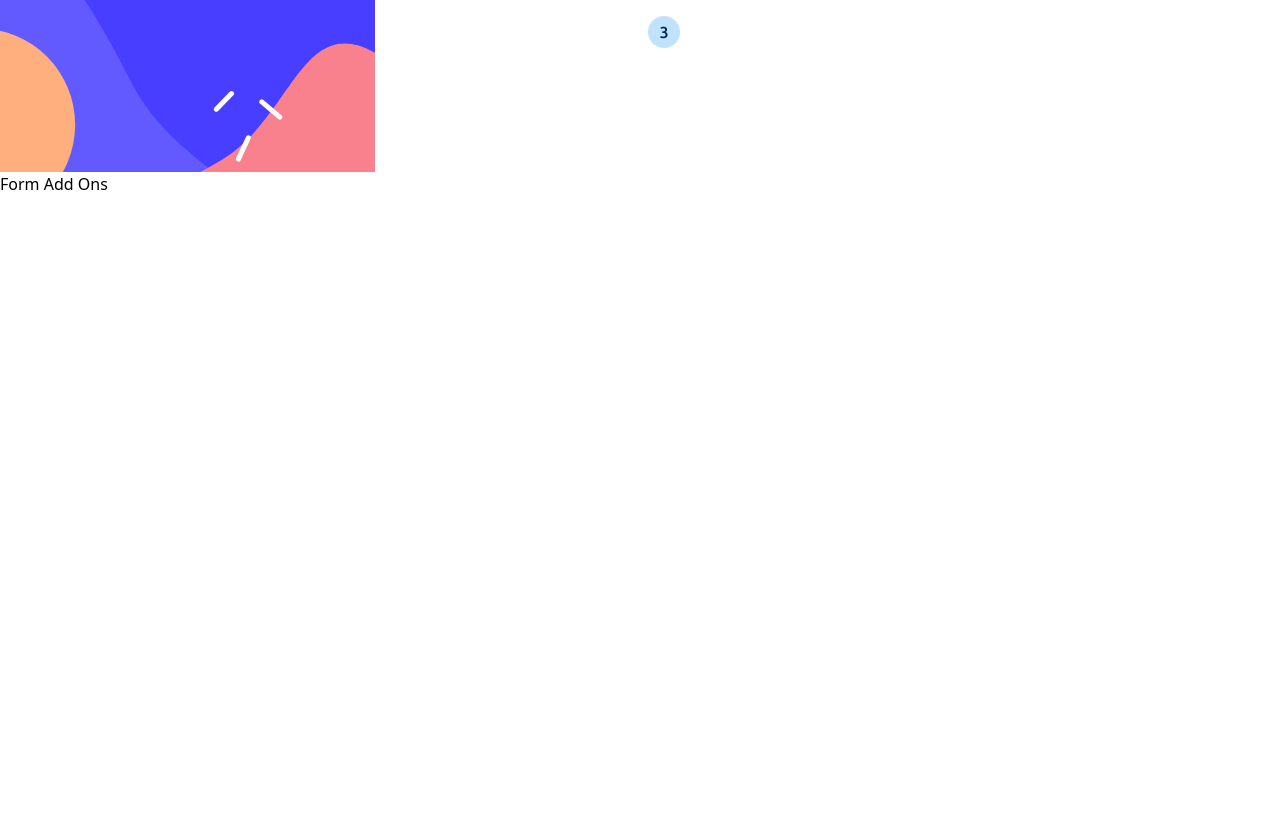
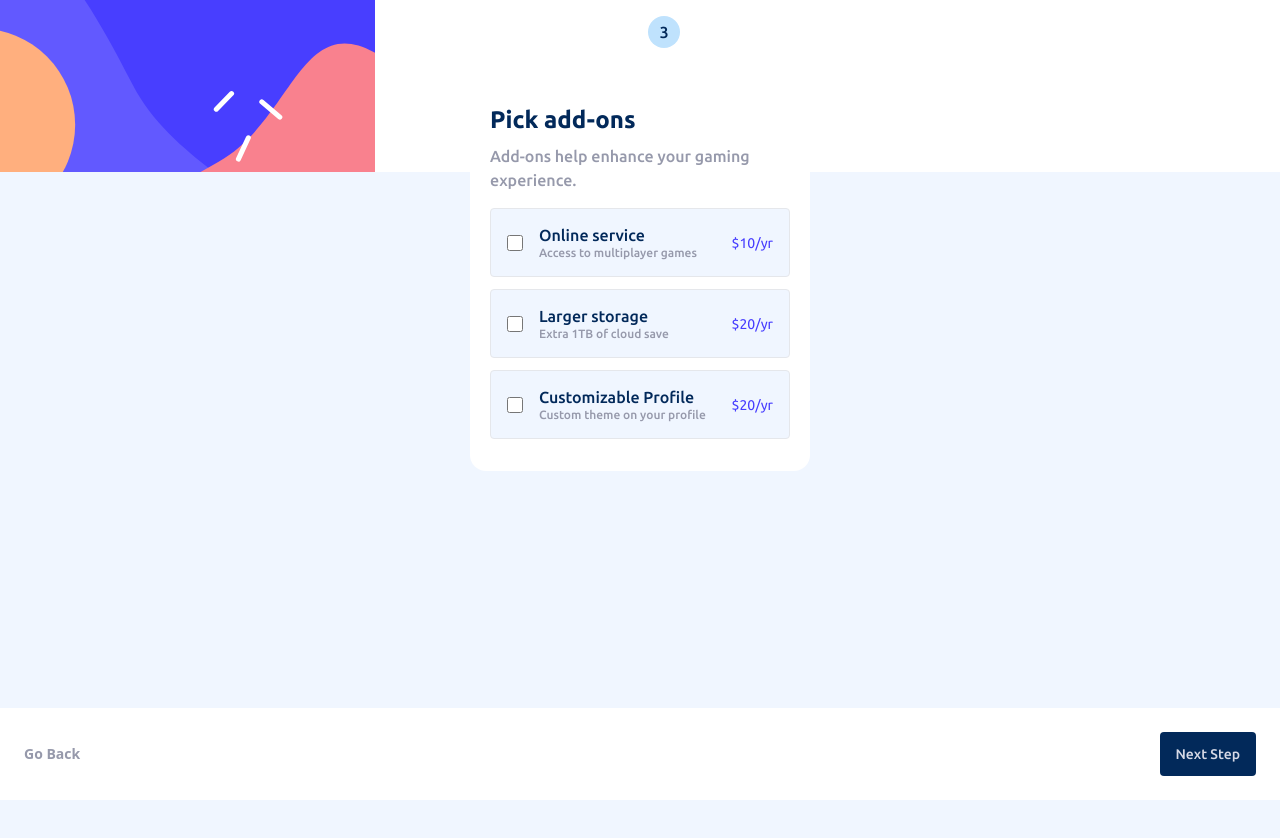
Before and after one commit to jowix311/multi-step-form, a React (Vite) app: page /select-plan in a window 1280 px wide. Both pictures are taken after a click on the button "Next Step". Shown: the top 838 px of the page. Before the commit the page ends 800 px from the top, so only its background shows below. Built offline with nearby package versions, Linux system fonts and the light colour scheme.

Commit message:
step 3 - added logic, form, slice

```diff
--- a/src/components/form-add-ons/FormAddOns.tsx
+++ b/src/components/form-add-ons/FormAddOns.tsx
@@ -1,5 +1,119 @@
-const FormAddOns = () => {
-    return <p>Form Add Ons</p>
+// import InputRadioCustom from "../input-radio-custom/InputRadioCustom.tsx";
+// import iconAdvanced from "../../assets/icon-advanced.svg";
+// import { NavLink } from "react-router-dom";
+// import { RoutePath } from "../../main.tsx";
+// import { useForm } from "react-hook-form";
+
+import { NavLink, useNavigate } from "react-router-dom";
+
+interface IFormAddons {
+  onlineService: string;
+  largerStorage: string;
+  customizableProfile: string;
 }
 
+import { useForm } from "react-hook-form";
+
+enum ADD_ONS {
+  ONLINE_SERVICE = "onlineService",
+  LARGER_STORAGE = "largerStorage",
+  CUSTOMIZABLE_PROFILE = "customizableProfile",
+}
+
+import InputCheckboxCustom from "../input-checkbox-custom/InputCheckboxCustom.tsx";
+import { RoutePath } from "../../main.tsx";
+import { useAppDispatch, useAppSelector } from "../../store/hooks.ts";
+import { ChangeEvent } from "react";
+import { setAddOns } from "../../store/add-ons/add-ons.reducer.ts";
+
+const FormAddOns = () => {
+  const state = useAppSelector((state) => state.selectAddOns);
+  const planState = useAppSelector((state) => state.selectPlan);
+  const { handleSubmit, register } = useForm<IFormAddons>();
+  const dispatch = useAppDispatch();
+  const navigate = useNavigate();
+  const onSubmit = () => {
+    navigate(RoutePath.STEP_4);
+  };
+
+  const handleChange = (event: ChangeEvent<HTMLInputElement>) => {
+    const { name } = event.target;
+    dispatch(setAddOns({ ...state, [name]: event.target.checked }));
+  };
+
+  return (
+    <div className="flex h-screen bg-magnolia">
+      <form onSubmit={handleSubmit(onSubmit)} noValidate={true}>
+        <div className="absolute left-0 right-0 top-20 z-10 m-auto w-[340px] rounded-2xl bg-white p-5 pt-6">
+          <h1 className="mb-2 font-ubuntu text-2xl font-bold text-marineBlue">
+            Pick add-ons
+          </h1>
+          <p className="mb-4 font-ubuntu font-medium text-coolGray">
+            Add-ons help enhance your gaming experience.
+          </p>
+
+          <InputCheckboxCustom
+            spacing="mb-3"
+            id={ADD_ONS.ONLINE_SERVICE}
+            name={ADD_ONS.ONLINE_SERVICE}
+            value={ADD_ONS.ONLINE_SERVICE}
+            label="Online service"
+            rate={planState.isMonthly ? "$1/mo" : "$10/yr"}
+            promoMessage="Access to multiplayer games"
+            isChecked={state.onlineService}
+            onChange={handleChange}
+            register={{
+              ...register("onlineService"),
+            }}
+          />
+          <InputCheckboxCustom
+            spacing="mb-3"
+            id={ADD_ONS.LARGER_STORAGE}
+            name={ADD_ONS.LARGER_STORAGE}
+            value={ADD_ONS.LARGER_STORAGE}
+            label="Larger storage"
+            rate={planState.isMonthly ? "$2/mo" : "$20/yr"}
+            promoMessage="Extra 1TB of cloud save"
+            isChecked={state.largerStorage}
+            onChange={handleChange}
+            register={{
+              ...register("largerStorage"),
+            }}
+          />
+
+          <InputCheckboxCustom
+            spacing="mb-3"
+            id={ADD_ONS.CUSTOMIZABLE_PROFILE}
+            name={ADD_ONS.CUSTOMIZABLE_PROFILE}
+            value={ADD_ONS.CUSTOMIZABLE_PROFILE}
+            label="Customizable Profile"
+            rate={planState.isMonthly ? "$2/mo" : "$20/yr"}
+            promoMessage="Custom theme on your profile"
+            isChecked={state.customizableProfile}
+            onChange={handleChange}
+            register={{
+              ...register("customizableProfile"),
+            }}
+          />
+        </div>
+
+        <div className="absolute bottom-0 left-0 right-0 flex justify-between bg-white p-6">
+          <NavLink
+            to={RoutePath.STEP_2}
+            className="flex items-center text-sm font-bold text-coolGray"
+          >
+            Go Back
+          </NavLink>
+          <button
+            type="submit"
+            className="rounded bg-marineBlue p-3 pl-4 pr-4 font-ubuntu text-sm font-medium text-lightGray hover:text-white"
+          >
+            Next Step
+          </button>
+        </div>
+      </form>
+    </div>
+  );
+};
+
 export default FormAddOns;
--- a/src/components/form-toggle/FormToggle.tsx
+++ b/src/components/form-toggle/FormToggle.tsx
@@ -41,6 +41,7 @@ const FormToggle: FunctionComponent<IFormToggle> = ({
       <div className="flex items-center" role="switch" onClick={handleToggle}>
         <div className=" h-4 w-8 rounded-xl bg-marineBlue p-1">
           <div
+            key={Math.random() + "23123"}
             className={`relative h-full w-2 rounded-full bg-white transition duration-[10000] ${
               !flag && "translate-x-[200%]"
             }`} //@todo: animation not working need to find way
--- /dev/null
+++ b/src/components/input-checkbox-custom/InputCheckboxCustom.tsx
@@ -0,0 +1,60 @@
+import { ChangeEvent } from "react";
+import { FieldErrors } from "react-hook-form";
+
+interface InputCheckboxProps {
+  spacing?: string;
+  label: string;
+  id: string;
+  name: string;
+  value?: string;
+  isChecked: boolean;
+  rate: string;
+  promoMessage?: string;
+  onChange?: (event: ChangeEvent<HTMLInputElement>) => void;
+  register: object;
+  errors?: FieldErrors;
+  options?: object;
+}
+
+const InputCheckboxCustom = ({
+  spacing,
+  label,
+  rate,
+  register,
+  isChecked,
+  promoMessage,
+  ...otherProps
+}: InputCheckboxProps) => {
+  return (
+    <div
+      className={`grid grid-cols-[min-content_1fr] items-center gap-4 rounded border bg-magnolia p-4 ${
+        isChecked && "border-purplishBlue"
+      } ${spacing}`}
+    >
+      <input
+        {...register}
+        {...otherProps}
+        className="h-4 w-4 rounded   border border-lightGray text-blue-600 accent-purplishBlue focus:ring-2 focus:ring-blue-500 dark:border-gray-600 dark:bg-gray-700 dark:ring-offset-gray-800 dark:focus:ring-blue-600"
+        type="checkbox"
+        checked={isChecked}
+      />
+      <label htmlFor="my-check">
+        <div className="grid grid-cols-[auto_1fr] items-center">
+          <div>
+            <p className="font-ubuntu text-base font-medium leading-tight text-marineBlue">
+              {label}
+            </p>
+            <p className="font-ubuntu text-xs font-medium leading-tight text-coolGray">
+              {promoMessage}
+            </p>
+          </div>
+          <p className="text-right font-ubuntu text-sm text-purplishBlue">
+            {rate}
+          </p>
+        </div>
+      </label>
+    </div>
+  );
+};
+
+export default InputCheckboxCustom;
--- a/src/components/input-radio-custom/InputRadioCustom.tsx
+++ b/src/components/input-radio-custom/InputRadioCustom.tsx
@@ -32,7 +32,7 @@ const InputRadioCustom = ({
     <div className={`basis-full ${spacing}`}>
       <label
         htmlFor={otherProps.id}
-        className={`mb-1 grid auto-cols-min grid-cols-[min-content_1fr] gap-x-2 rounded border border-lightGray p-3 font-ubuntu text-xs font-bold text-marineBlue ${
+        className={`mb-1 grid auto-cols-min grid-cols-[min-content_1fr] gap-x-1 rounded border border-lightGray p-3 font-ubuntu text-xs font-bold text-marineBlue ${
           isSelected ? "border-purplishBlue bg-magnolia" : ""
         }`}
       >
@@ -47,7 +47,7 @@ const InputRadioCustom = ({
           <p className="font-ubuntu text-base font-medium text-marineBlue">
             {label}
           </p>
-          <p className="font-ubuntu text-sm font-normal text-coolGray">
+          <p className="font-ubuntu text-xs font-normal text-coolGray">
             {rate}
           </p>
           {promoMessage && (
--- /dev/null
+++ b/src/store/add-ons/add-ons.reducer.ts
@@ -0,0 +1,35 @@
+import { createSlice, PayloadAction } from "@reduxjs/toolkit";
+import { RootState } from "../store.ts";
+
+interface SelectAddOns {
+  onlineService: boolean;
+  largerStorage: boolean;
+  customizableProfile: boolean;
+}
+
+const initialState: SelectAddOns = {
+  onlineService: false,
+  largerStorage: false,
+  customizableProfile: false,
+};
+
+export const selectAddOnsSlice = createSlice({
+  name: "add-ons",
+  initialState,
+  reducers: {
+    setAddOns: (state, action: PayloadAction<SelectAddOns>) => {
+      const { onlineService, largerStorage, customizableProfile } =
+        action.payload;
+      console.log(action.payload);
+      state.onlineService = Boolean(onlineService);
+      state.largerStorage = Boolean(largerStorage);
+      state.customizableProfile = Boolean(customizableProfile);
+    },
+  },
+});
+
+export const { setAddOns } = selectAddOnsSlice.actions;
+
+export const selectAddOns = (state: RootState) => state.selectAddOns;
+
+export const selectAddOnsReducer = selectAddOnsSlice.reducer;
--- a/src/store/store.ts
+++ b/src/store/store.ts
@@ -1,11 +1,13 @@
 import { configureStore } from "@reduxjs/toolkit";
 import { yourInfoReducer } from "./your-info/your-info.reducer.ts";
 import { selectPlanReducer } from "./select-plan/select-plan.reducer.ts";
+import { selectAddOnsReducer } from "./add-ons/add-ons.reducer.ts";
 
 export const store = configureStore({
   reducer: {
     yourInfo: yourInfoReducer,
     selectPlan: selectPlanReducer,
+    selectAddOns: selectAddOnsReducer,
   },
 });
 
```
Also changed, not shown: 1 other file (tests, documents, lock files or other folders).
